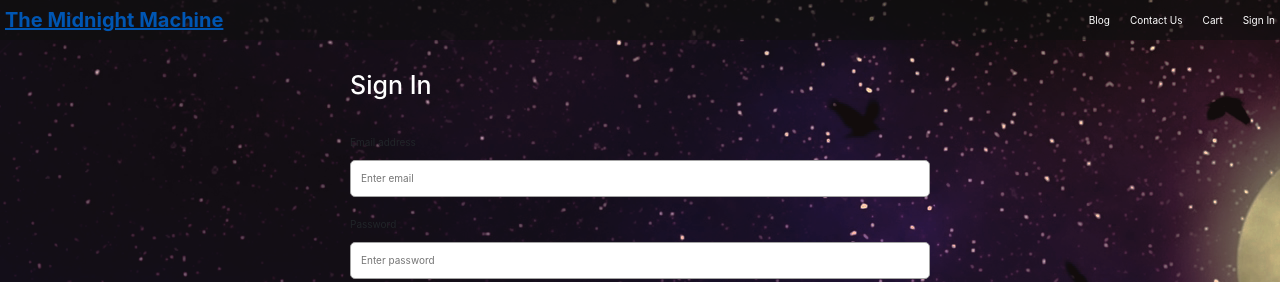
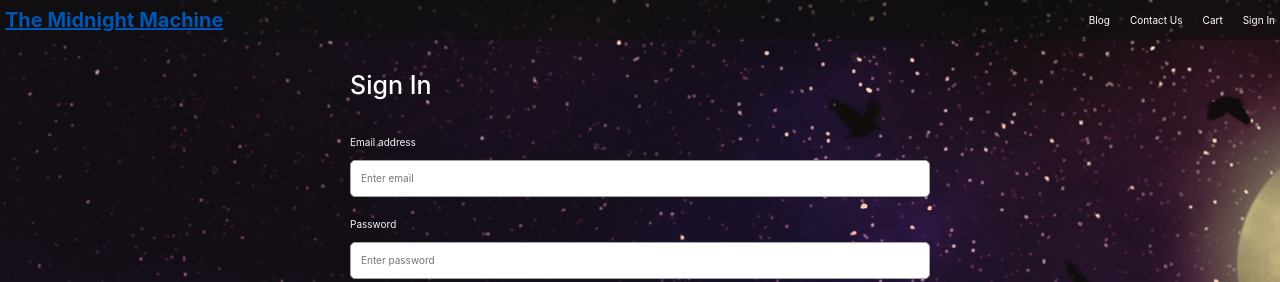
Before and after one commit to lamcnguyen89/Midnight-Machine, a React (Create React App) app in the folder frontend/: page /signin in a window 1280 px wide. Shown: the top 282 px of the page. Built offline with nearby package versions, Linux system fonts and the light colour scheme.

Commit message:
Changed some styling on the Create Product Screen

```diff
--- a/frontend/src/index.css
+++ b/frontend/src/index.css
@@ -69,6 +69,11 @@ a {
 a:hover {
   color: #ff8000;
 }
+
+label {
+  color: whitesmoke;
+}
+
 ul {
   padding: 0;
   margin: 0;
```
